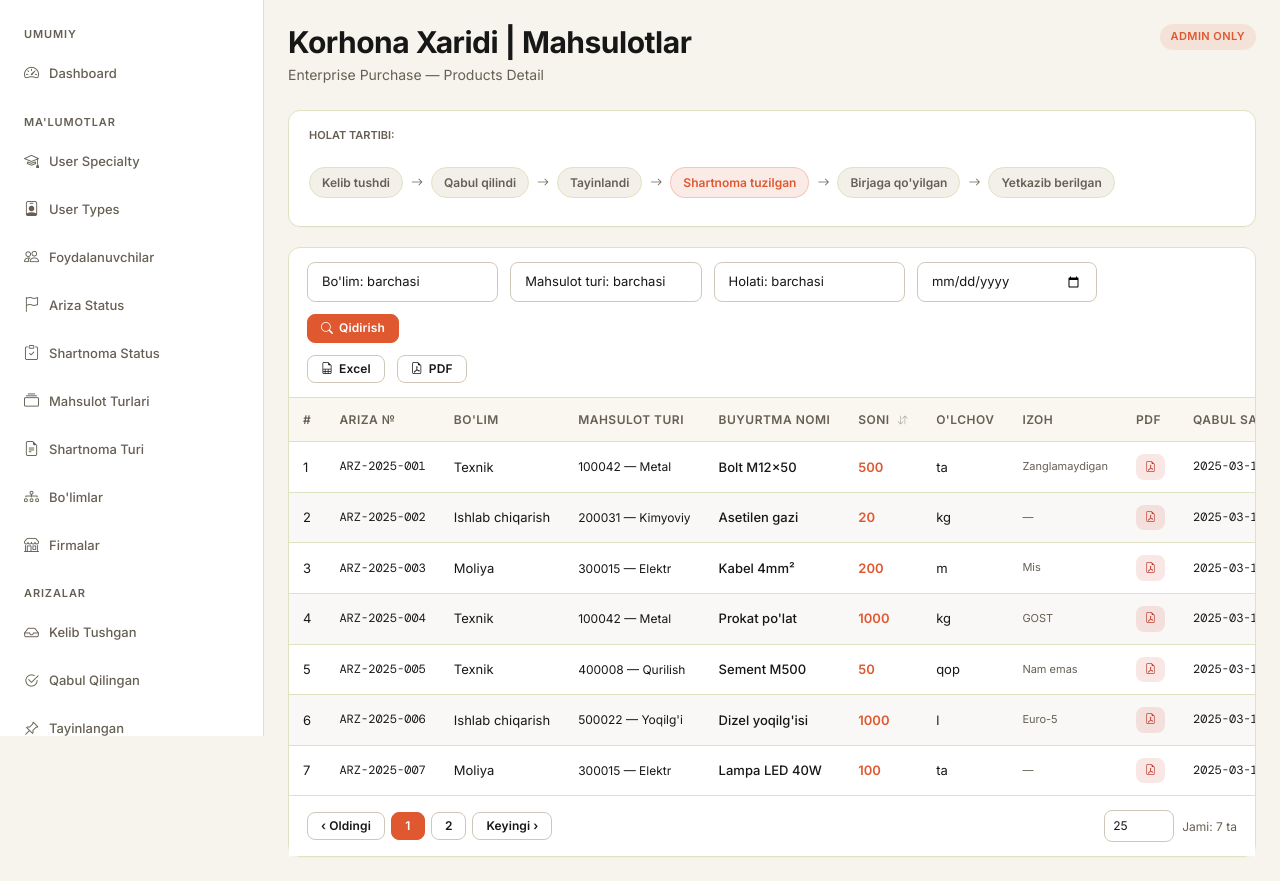
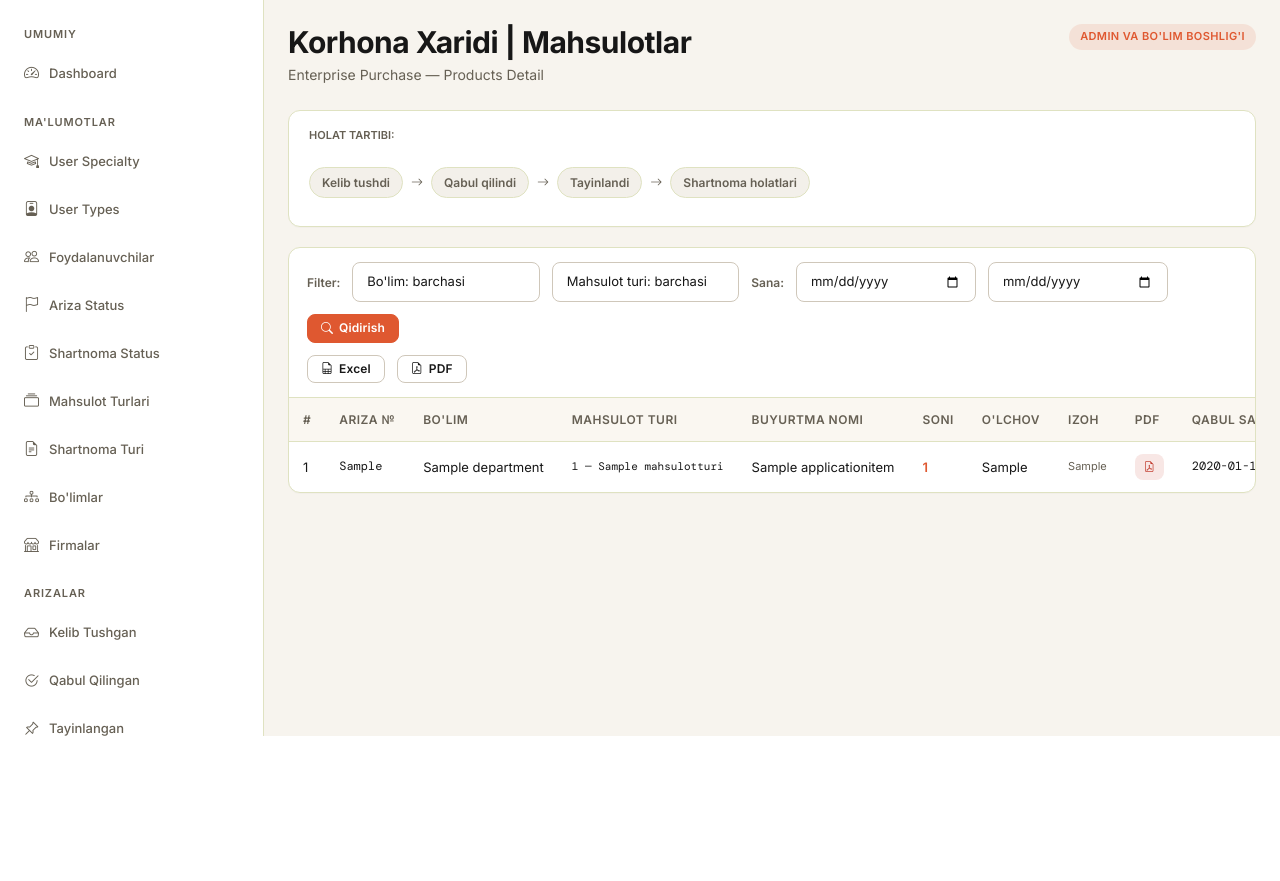
Before and after one commit to MrParkerBot/uz-koram-xarid-xizmati, a Django app: page /mahsulotlar/ in a window 1280 px wide. Shown: the part 64-945 px from the top of the page. After the commit the page ends 800 px from the top, so only its background shows below. Run offline with Django 5.2, Linux system fonts and the light colour scheme; a user stored in the database is signed in; data comes from the database, SQL or seed files in the repository; tables that the repository leaves empty hold one stand-in row (values such as "Sample post"); some libraries are stand-ins or nearby versions.

Commit message:
feat(TASK-UZK-047): list every ordered product line and where it stands
Korhona xaridi | Mahsulotlar stops being the supplied prototype, whose table
body was filled by JavaScript from seven sample rows beside three drop-downs
of hard-coded names and dead pagination.

One row per ordered product line with the columns REQ-XARID-003 names,
filtered by department and product type, narrowed by the date the application
arrived, and downloadable as Excel or PDF - the list-page export path of
TASK-UZK-042, since these rows are order lines rather than counters. The
Bo`limlar report already linked here with ?bolim=<id>; the page now honours it.

Application.current_status_label reads the contract's status where there is
one and the application's own stage otherwise. It is a display helper, not the
"application status follows the contract" behaviour of TASK-UZK-033 and 037,
which is absent from this codebase - so the last three steps of the
specification's flow are unreachable today and the banner says so as a legend.

The PDF cell asks pdf_is_reachable() before drawing a link, so a rejected
application - whose attachment DEC-019 deliberately makes unreachable - shows
a dash rather than a link that would answer 403.

Co-Authored-By: Claude Opus 5 (1M context) <noreply@anthropic.com>

```diff
--- a/xarid/static/xarid/js/pages/mahsulotlar.js
+++ /dev/null
@@ -1,45 +0,0 @@
-/* Korhona Xaridi | Mahsulotlar: the supplied prototype's sample product rows. */
-
-'use strict';
-
-const statusBadge = {
-  'Kelib tushdi':'badge-soft', 'Qabul qilindi':'badge-info', 'Tayinlandi':'badge-info',
-  'Shartnoma tuzilgan':'badge-info', "Birjaga qo'yilgan":'badge-trial',
-  'Yetkazib berilgan':'badge-approved', 'Bekor qilingan':'badge-danger'
-};
-
-const products = [
-  {id:1,num:'ARZ-2025-001',bolim:'Texnik',mahsulot:'100042 — Metal',nomi:'Bolt M12×50',soni:500,olchov:'ta',izoh:'Zanglamaydigan',date:'2025-03-10',status:'Shartnoma tuzilgan'},
-  {id:2,num:'ARZ-2025-002',bolim:'Ishlab chiqarish',mahsulot:'200031 — Kimyoviy',nomi:'Asetilen gazi',soni:20,olchov:'kg',izoh:'—',date:'2025-03-11',status:'Qabul qilindi'},
-  {id:3,num:'ARZ-2025-003',bolim:'Moliya',mahsulot:'300015 — Elektr',nomi:'Kabel 4mm²',soni:200,olchov:'m',izoh:'Mis',date:'2025-03-12',status:'Tayinlandi'},
-  {id:4,num:'ARZ-2025-004',bolim:'Texnik',mahsulot:'100042 — Metal',nomi:'Prokat po\'lat',soni:1000,olchov:'kg',izoh:'GOST',date:'2025-03-13',status:"Birjaga qo'yilgan"},
-  {id:5,num:'ARZ-2025-005',bolim:'Texnik',mahsulot:'400008 — Qurilish',nomi:'Sement M500',soni:50,olchov:'qop',izoh:'Nam emas',date:'2025-03-14',status:'Yetkazib berilgan'},
-  {id:6,num:'ARZ-2025-006',bolim:'Ishlab chiqarish',mahsulot:'500022 — Yoqilg\'i',nomi:'Dizel yoqilg\'isi',soni:1000,olchov:'l',izoh:'Euro-5',date:'2025-03-15',status:'Shartnoma tuzilgan'},
-  {id:7,num:'ARZ-2025-007',bolim:'Moliya',mahsulot:'300015 — Elektr',nomi:'Lampa LED 40W',soni:100,olchov:'ta',izoh:'—',date:'2025-03-16',status:'Bekor qilingan'},
-];
-
-function filterByStatus(val) {
-  document.querySelectorAll('#mahsulot-tbody tr').forEach(row => {
-    row.style.display = (!val || row.textContent.includes(val)) ? '' : 'none';
-  });
-}
-
-function renderTable() {
-  document.getElementById('mahsulot-tbody').innerHTML = products.map((item,i) => `
-    <tr>
-      <td>${i+1}</td>
-      <td class="mono-cell">${item.num}</td>
-      <td>${item.bolim}</td>
-      <td style="font-size:12px;">${item.mahsulot}</td>
-      <td style="font-weight:500;">${item.nomi}</td>
-      <td style="font-weight:600;color:var(--color-primary);">${item.soni}</td>
-      <td>${item.olchov}</td>
-      <td style="font-size:11px;color:var(--color-text-muted);">${item.izoh}</td>
-      <td><span class="pdf-badge"><i class="bi bi-file-earmark-pdf" aria-hidden="true"></i></span></td>
-      <td class="mono-cell">${item.date}</td>
-      <td><span class="badge ${statusBadge[item.status]||'badge-soft'}">${item.status}</span></td>
-    </tr>
-  `).join('');
-  document.getElementById('total-count').textContent = products.length;
-}
-renderTable();
--- a/xarid/templates/xarid/pages/mahsulotlar.html
+++ b/xarid/templates/xarid/pages/mahsulotlar.html
@@ -1,5 +1,16 @@
 {% extends "xarid/base.html" %}
-{# The Korhona Xaridi | Mahsulotlar report: still the supplied prototype with sample rows. #}
+{% from "xarid/_filters.html" import filter_bar, export_links with context %}
+{% from "xarid/_forms.html" import pdf_badge with context %}
+{#
+The Korhona Xaridi | Mahsulotlar report: one row per ordered product line
+with its application, department, type, comment, PDF, acceptance date and
+where it has got to (REQ-XARID-003).
+
+The status flow above the table is the progression the specification
+describes. Its last three steps are contract statuses, which nothing in this
+codebase sets yet - TASK-UZK-037 - so a row can only reach the first three
+today. It is drawn as a legend rather than as a claim about the rows.
+#}
 {% block title %}Mahsulotlar{% endblock %}
 {% block breadcrumb %}Hisobotlar / Mahsulotlar{% endblock %}
 {% block page_heading %}Mahsulotlar{% endblock %}
@@ -7,7 +18,7 @@
 
     <div class="page-header">
       <div><h1 class="page-title">Korhona Xaridi | Mahsulotlar</h1><div class="muted">Enterprise Purchase — Products Detail</div></div>
-      <div class="page-actions"><span class="role-tag role-admin">Admin only</span></div>
+      <div class="page-actions"><span class="role-tag role-admin">Admin va Bo'lim Boshlig'i</span></div>
     </div>
 
     <div class="panel" style="margin-bottom:20px;">
@@ -17,44 +28,17 @@
           <div class="status-step">Kelib tushdi</div><div class="status-arrow"><i class="bi bi-arrow-right" aria-hidden="true"></i></div>
           <div class="status-step">Qabul qilindi</div><div class="status-arrow"><i class="bi bi-arrow-right" aria-hidden="true"></i></div>
           <div class="status-step">Tayinlandi</div><div class="status-arrow"><i class="bi bi-arrow-right" aria-hidden="true"></i></div>
-          <div class="status-step active">Shartnoma tuzilgan</div><div class="status-arrow"><i class="bi bi-arrow-right" aria-hidden="true"></i></div>
-          <div class="status-step">Birjaga qo'yilgan</div><div class="status-arrow"><i class="bi bi-arrow-right" aria-hidden="true"></i></div>
-          <div class="status-step">Yetkazib berilgan</div>
+          <div class="status-step">Shartnoma holatlari</div>
         </div>
       </div>
     </div>
 
     <div class="panel">
-      <div class="toolbar"><div class="toolbar-group">
-        <select class="form-control" style="width:150px;">
-          <option value="">Bo'lim: barchasi</option>
-          <option>Texnik bo'lim</option>
-          <option>Ishlab chiqarish</option>
-          <option>Moliya bo'limi</option>
-        </select>
-        <select class="form-control" style="width:180px;">
-          <option value="">Mahsulot turi: barchasi</option>
-          <option>100042 — Metallurgiya</option>
-          <option>200031 — Kimyoviy</option>
-          <option>300015 — Elektr</option>
-        </select>
-        <select class="form-control" style="width:160px;" onchange="filterByStatus(this.value)">
-          <option value="">Holati: barchasi</option>
-          <option>Kelib tushdi</option>
-          <option>Qabul qilindi</option>
-          <option>Tayinlandi</option>
-          <option>Shartnoma tuzilgan</option>
-          <option>Birjaga qo'yilgan</option>
-          <option>Yetkazib berilgan</option>
-          <option>Bekor qilingan</option>
-        </select>
-        <input class="form-control" type="date" style="width:140px;"/>
-        <button class="btn btn-primary-custom btn-sm"><i class="bi bi-search" aria-hidden="true"></i> Qidirish</button>
-        </div><div class="toolbar-group">
-          <button class="btn btn-outline-custom btn-sm"><i class="bi bi-file-earmark-spreadsheet" aria-hidden="true"></i> Excel</button>
-          <button class="btn btn-outline-custom btn-sm"><i class="bi bi-file-earmark-pdf" aria-hidden="true"></i> PDF</button>
+      <div class="toolbar">{{ filter_bar(table_filter, url('xarid:mahsulotlar')) }}<div class="toolbar-group">
+          {{ export_links('mahsulotlar', table_filter) }}
         </div>
       </div>
+
       <div class="table-wrap">
         <table class="table-app" id="mahsulot-table">
           <thead><tr>
@@ -63,29 +47,37 @@
             <th>Bo'lim</th>
             <th>Mahsulot Turi</th>
             <th>Buyurtma nomi</th>
-            <th class="sortable">Soni<span class="sort-icon"></span></th>
+            <th>Soni</th>
             <th>O'lchov</th>
             <th>Izoh</th>
             <th>PDF</th>
             <th>Qabul sanasi</th>
             <th>Holati</th>
           </tr></thead>
-          <tbody id="mahsulot-tbody"></tbody>
+          <tbody id="mahsulot-tbody">
+          {% for qator in lines %}
+            {% set ariza = qator.application %}
+            <tr data-id="{{ qator.pk }}">
+              <td>{{ loop.index }}</td>
+              <td class="mono-cell">{{ ariza.ariza_raqami }}</td>
+              <td>{{ ariza.department.name }}</td>
+              <td style="font-size:11px;" class="mono-cell">{{ qator.mahsulot_turi.category_number }} — {{ qator.mahsulot_turi.name }}</td>
+              <td>{{ qator.buyurtma_nomi }}</td>
+              <td style="font-weight:600;color:var(--color-primary);">{{ qator.soni_display }}</td>
+              <td>{{ qator.olchov_birligi }}</td>
+              <td style="font-size:11px;color:var(--color-text-muted);">{{ ariza.izoh or "—" }}</td>
+              <td>
+                {% if pdf_is_reachable(ariza) %}{{ pdf_badge(url('xarid:ariza-pdf', ariza.pk), ariza.ariza_raqami ~ ".pdf") }}{% else %}<span class="muted small">—</span>{% endif %}
+              </td>
+              <td class="mono-cell">{{ ariza.qabul_qilingan_sana|date("Y-m-d") if ariza.qabul_qilingan_sana else "—" }}</td>
+              <td>{{ ariza.current_status_label }}</td>
+            </tr>
+          {% else %}
+            <tr><td colspan="11" class="muted" style="text-align:center;padding:24px;">Mahsulot topilmadi.</td></tr>
+          {% endfor %}
+          </tbody>
         </table>
-      </div>
-      <div class="pagination-wrap">
-        <button class="btn btn-outline-custom btn-sm">‹ Oldingi</button>
-        <button class="btn btn-primary-custom btn-sm page-btn" data-page="1">1</button>
-        <button class="btn btn-outline-custom btn-sm page-btn" data-page="2">2</button>
-        <button class="btn btn-outline-custom btn-sm next-btn">Keyingi ›</button>
-        <div class="pagination-info">
-          <select class="form-control" style="width:70px;"><option>25</option><option>10</option><option>50</option></select>
-          <span>Jami: <span id="total-count">7</span> ta</span>
-        </div>
       </div>
     </div>
 
 {% endblock %}
-{% block scripts %}
-<script src="{{ static('xarid/js/pages/mahsulotlar.js') }}"></script>
-{% endblock %}
--- a/xarid/urls.py
+++ b/xarid/urls.py
@@ -50,6 +50,7 @@ assigned = require_page_permission("tayinlangan")
 contracts = require_page_permission("kelishinlingan")
 workload = require_page_permission("xodimlar-yuklamasi")
 departments_report = require_page_permission("bolimlar")
+products_report = require_page_permission("mahsulotlar")
 purchases = require_page_permission("xarid-ariza")
 
 urlpatterns = [
@@ -174,10 +175,15 @@ urlpatterns = [
         departments_report(views.department_purchasing_export),
         name="bolimlar-eksport",
     ),
+    path("mahsulotlar/", products_report(views.products_list), name="mahsulotlar"),
+    path(
+        "mahsulotlar/eksport/<str:file_format>/",
+        products_report(views.products_export),
+        name="mahsulotlar-eksport",
+    ),
     # The pages that are still the supplied prototype.
     prototype_route("tuzilgan/", "tuzilgan"),
     prototype_route("mahsulot-tur/", "mahsulot-tur"),
-    prototype_route("mahsulotlar/", "mahsulotlar"),
     prototype_route("integration/", "integration"),
     prototype_route("logs/", "logs"),
     # Yuklab olish: each list page's table as Excel or PDF, under the page's
--- a/xarid/views.py
+++ b/xarid/views.py
@@ -107,7 +107,6 @@ PROTOTYPE_PAGE_TEMPLATES: dict[str, str] = {
     "dashboard": "xarid/index.html",
     "tuzilgan": "xarid/pages/tuzilgan.html",
     "mahsulot-tur": "xarid/pages/mahsulot-tur.html",
-    "mahsulotlar": "xarid/pages/mahsulotlar.html",
     "integration": "xarid/pages/integration.html",
     "logs": "xarid/pages/logs.html",
 }
@@ -472,6 +471,24 @@ BY_SPECIALIST = FilterColumn(
     label_fallback_lookup="assigned_to__username",
 )
 BY_STATUS = FilterColumn("holat", "Holati", "status_id", ("status__name",))
+
+# The Mahsulotlar report filters rows that are order lines rather than
+# applications, so the same two columns are reached by a different path. The
+# parameter names are the page's contract: the Bo`limlar report already links
+# here with ?bolim=<id> (TASK-UZK-045), and UZK-046's drill-down will use
+# ?mahsulot=<id>.
+BY_LINE_DEPARTMENT = FilterColumn(
+    "bolim",
+    "Bo'lim",
+    "application__department_id",
+    ("application__department__name",),
+)
+BY_LINE_CATEGORY = FilterColumn(
+    "mahsulot",
+    "Mahsulot turi",
+    "mahsulot_turi_id",
+    ("mahsulot_turi__name",),
+)
 BY_SUPPLIER = FilterColumn("firma", "Firma", "supplier_id", ("supplier__name",))
 
 # The period each list page narrows by and the ordering its drop-down offers
@@ -486,6 +503,9 @@ ASSIGNED_SORTS = newest_and_oldest_first(ASSIGNED_PERIOD.lookup)
 CONTRACT_PERIOD = DateColumn("Yaratilgan sana", "yaratilingan_sana")
 CONTRACT_SORTS = newest_and_oldest_first(CONTRACT_PERIOD.lookup)
 PURCHASE_PERIOD = DateColumn("Yaratilgan sana", "yaratilingan_sana")
+# The Mahsulotlar report narrows by the date its line's application
+# arrived, the one date every line has.
+PRODUCTS_PERIOD = DateColumn("Kelib tushgan sana", "application__kelib_tushgan_sana")
 PURCHASE_SORTS = newest_and_oldest_first(PURCHASE_PERIOD.lookup)
 
 INCOMING_FILTERS = (BY_DEPARTMENT, BY_ORDERED_CATEGORY)
@@ -493,6 +513,7 @@ ACCEPTED_FILTERS = (BY_DEPARTMENT, BY_SPECIALIST)
 ASSIGNED_FILTERS = (BY_DEPARTMENT, BY_STATUS)
 CONTRACT_FILTERS = (BY_SUPPLIER,)
 PURCHASE_FILTERS = (BY_ORDERED_CATEGORY,)
+PRODUCTS_FILTERS = (BY_LINE_DEPARTMENT, BY_LINE_CATEGORY)
 
 
 def filled_in_rows(formset, fields: tuple[str, ...]) -> list[dict[str, object]]:
@@ -1523,3 +1544,86 @@ def department_purchasing_export(request: HttpRequest, file_format: str) -> Http
     report = department_purchasing(table_filter.period, table_filter.fields[0].selected)
     export = report_export(report, "bolimlar", "Bo`lim Nomi", "Xarid topshiriqlari")
     return export_response(export, file_format)
+
+
+# ---------------------------------------------------------------------------
+# Korhona xaridi | Mahsulotlar
+# ---------------------------------------------------------------------------
+PRODUCTS_TEMPLATE = "xarid/pages/mahsulotlar.html"
+
+PRODUCTS_EXPORT_COLUMNS = (
+    ExportColumn("Ariza raqami", lambda ariza, line: ariza.ariza_raqami),
+    ExportColumn("Bo'lim", lambda ariza, line: ariza.department.name),
+    *ORDER_LINE_EXPORT_COLUMNS,
+    ExportColumn("Izoh", lambda ariza, line: ariza.izoh),
+    ExportColumn("Qabul qilingan sana", lambda ariza, line: local_date(ariza.qabul_qilingan_sana)),
+    ExportColumn("Holati", lambda ariza, line: ariza.current_status_label),
+)
+
+
+def product_lines() -> QuerySet[ApplicationItem]:
+    """Every ordered product line, newest application first (REQ-XARID-003).
+
+    One row per line rather than per application: this report is read to find
+    a product, not to work through a queue. Lines of a rejected application
+    are included - it was still asked for, and its row says so in the status
+    column - though DEC-019 keeps its attachment unreachable.
+    """
+    return (
+        ApplicationItem.objects.select_related(
+            "application",
+            "application__department",
+            "mahsulot_turi",
+        )
+        .prefetch_related("application__contracts__status")
+        .order_by("-application__kelib_tushgan_sana", "-application_id", "id")
+    )
+
+
+def products_filter(chosen: Mapping[str, str]) -> TableFilter:
+    """The Mahsulotlar bar, built once for the page and its download."""
+    return TableFilter(
+        PRODUCTS_FILTERS,
+        product_lines(),
+        chosen,
+        date_column=PRODUCTS_PERIOD,
+    )
+
+
+def products_list(request: HttpRequest) -> HttpResponse:
+    """Korhona xaridi | Mahsulotlar: every ordered line and where it stands."""
+    table_filter = products_filter(request.GET)
+    report_invalid_filters(request, table_filter)
+
+    return render(
+        request,
+        PRODUCTS_TEMPLATE,
+        {
+            "lines": table_filter.apply(),
+            "table_filter": table_filter,
+            # The row asks before drawing a link, so it never offers one that
+            # would answer 403.
+            "pdf_is_reachable": pdf_is_reachable,
+        },
+    )
+
+
+def products_export(request: HttpRequest, file_format: str) -> HttpResponse:
+    """Download the Mahsulotlar table, narrowed as the page is."""
+    lines = products_filter(request.GET).apply()
+    export = TableExport(
+        "mahsulotlar",
+        PRODUCTS_EXPORT_COLUMNS,
+        [(line.application, line) for line in lines],
+    )
+    return export_response(export, file_format)
+
+
+def pdf_is_reachable(application: Application) -> bool:
+    """Whether this application's PDF can still be downloaded (DEC-019).
+
+    An attachment follows the record: it is reachable while some page shows
+    the application, and a rejected one is on no page. The row renders a link
+    only when there is something behind it, rather than one that answers 403.
+    """
+    return bool(application.pdf) and application.stage in PAGE_SHOWING_STAGE
```
Also changed, not shown: tests/test_products.py (added, +271 -0 lines), tests/test_views.py (+0 -1 lines), xarid/models.py (+18 -0 lines), README.md.
